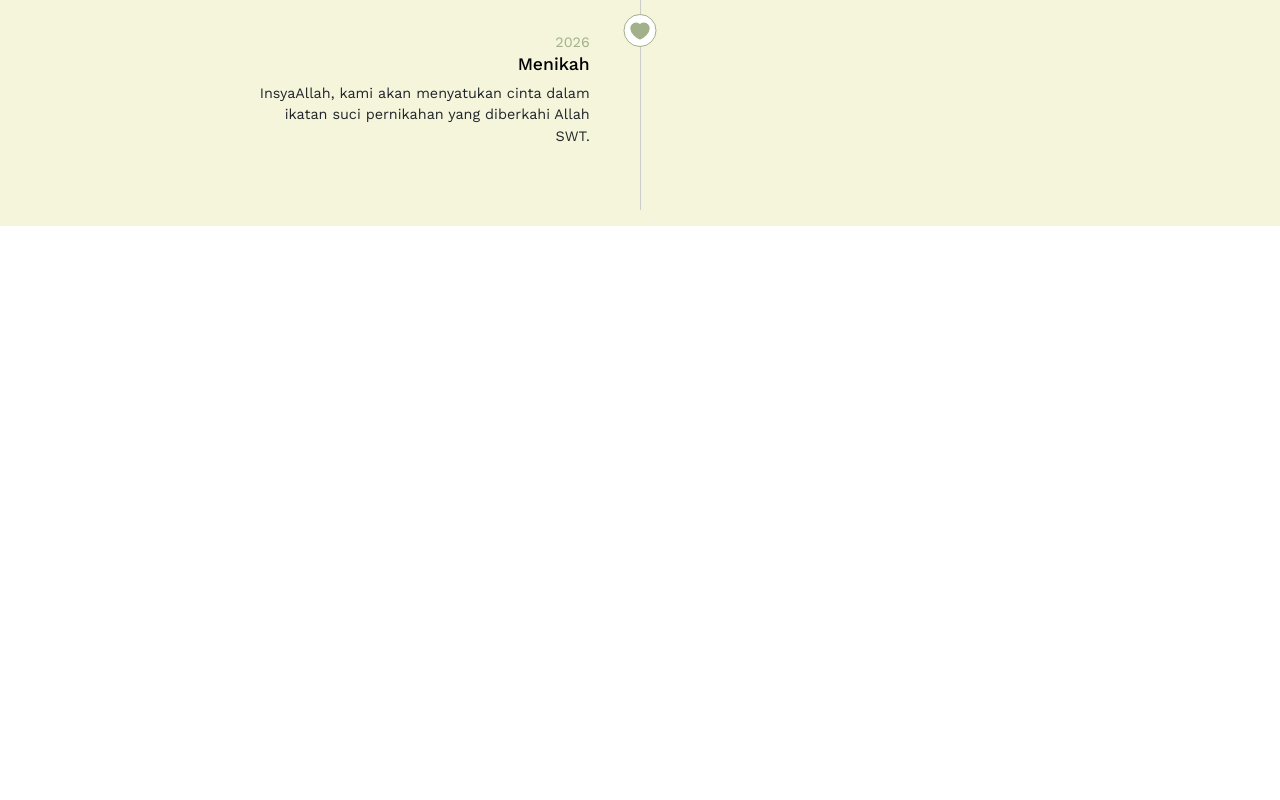
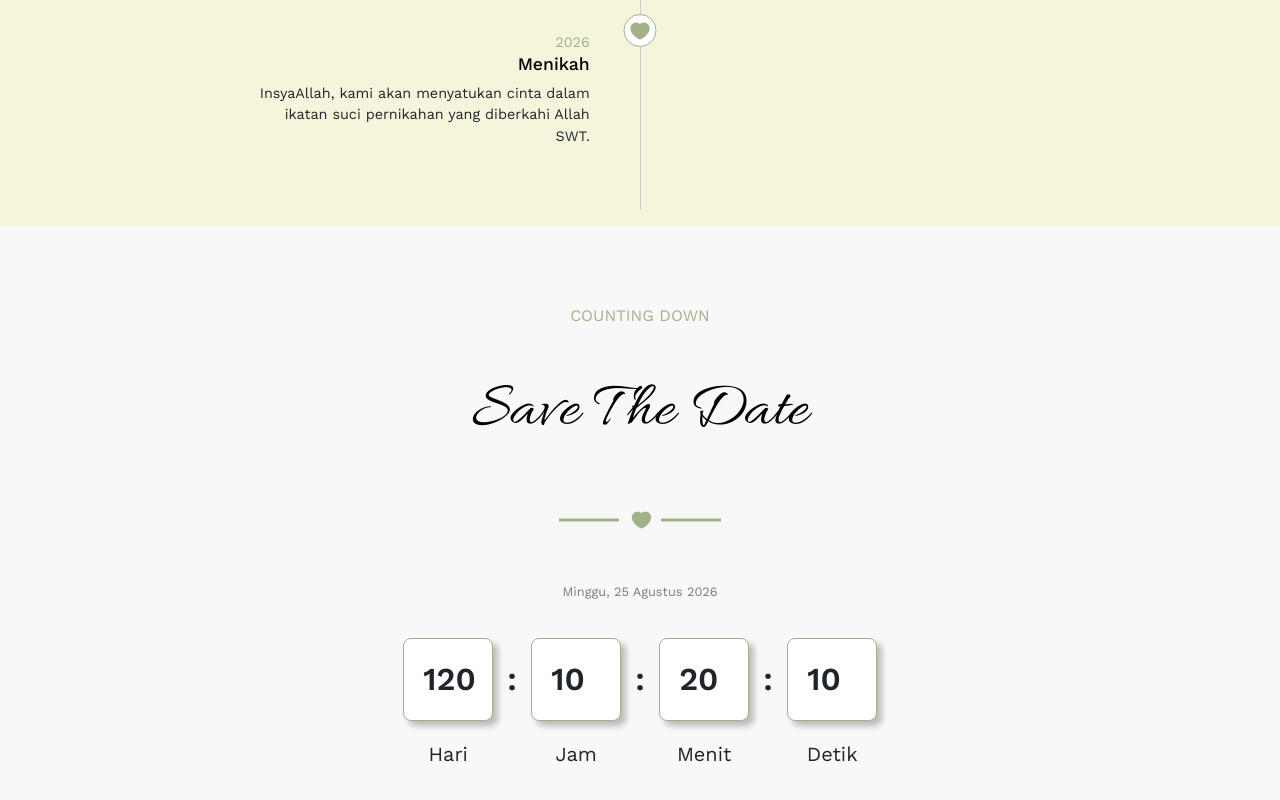
Before and after one commit to sandisyd/wedding-template-one, a Vue app: page /wedding in a window 1280 px wide. Shown: the part 3572-4372 px from the top of the page. Before the commit the page ends 3798 px from the top, so only its background shows below. Built offline with nearby package versions, Linux system fonts and the light colour scheme.

Commit message:
new section counting

```diff
--- a/src/assets/styles/style.css
+++ b/src/assets/styles/style.css
@@ -60,6 +60,7 @@ body {
   font-family: 'Work Sans', sans-serif;
   background-color: #f8f8f8;
   height: 850px;
+  width: 100%;
   text-align: center;
   padding: 2rem 10px 0 10px;
 }
@@ -439,6 +440,121 @@ body {
   margin-right: 41%;
 }
 
+/* save the date */
+.save-date {
+  background-color: #f8f8f8;
+  min-height: 100vh;
+  padding-top: 78px;
+}
+
+.save-date .title-counting {
+  text-transform: uppercase;
+  color: #a3b18a;
+  padding-bottom: 30px;
+  font-size: 1rem;
+}
+
+.save-date .title-date {
+  font-family: 'Allura', cursive;
+  font-size: 4rem;
+  color: black;
+  text-transform: capitalize;
+}
+
+.save-date .sub-date {
+  color: rgba(0, 0, 0, 0.5);
+  font-size: 0.8rem;
+}
+
+.save-date .box-hari {
+  height: 83px;
+  width: 90px;
+  border: 1px solid #a3b18a;
+  background-color: white;
+  border-radius: 8px;
+  box-shadow: 5px 5px 6px rgba(0, 0, 0, 0.25);
+  display: flex;
+  align-items: center;
+}
+
+.save-date .box-hari p {
+  font-size: 2rem;
+  font-weight: 600;
+  margin: 22px 18px 22px 19px;
+}
+
+.save-date .sub-hari {
+  width: 90px;
+  padding-top: 18px;
+  font-size: 1.25rem;
+}
+.save-date .box-jam {
+  height: 83px;
+  width: 90px;
+  border: 1px solid #a3b18a;
+  background-color: white;
+  border-radius: 8px;
+  box-shadow: 5px 5px 6px rgba(0, 0, 0, 0.25);
+  display: flex;
+  align-items: center;
+}
+
+.save-date .box-jam p {
+  font-size: 2rem;
+  font-weight: 600;
+  margin: 22px 18px 22px 19px;
+}
+
+.save-date .sub-jam {
+  width: 90px;
+  padding-top: 18px;
+  font-size: 1.25rem;
+}
+.save-date .box-menit {
+  height: 83px;
+  width: 90px;
+  border: 1px solid #a3b18a;
+  background-color: white;
+  border-radius: 8px;
+  box-shadow: 5px 5px 6px rgba(0, 0, 0, 0.25);
+  display: flex;
+  align-items: center;
+}
+
+.save-date .box-menit p {
+  font-size: 2rem;
+  font-weight: 600;
+  margin: 22px 18px 22px 19px;
+}
+
+.save-date .sub-menit {
+  width: 90px;
+  padding-top: 18px;
+  font-size: 1.25rem;
+}
+.save-date .box-detik {
+  height: 83px;
+  width: 90px;
+  border: 1px solid #a3b18a;
+  background-color: white;
+  border-radius: 8px;
+  box-shadow: 5px 5px 6px rgba(0, 0, 0, 0.25);
+  display: flex;
+  align-items: center;
+}
+
+.save-date .box-detik p {
+  font-size: 2rem;
+  font-weight: 600;
+  margin: 22px 18px 22px 19px;
+}
+
+.save-date .sub-detik {
+  width: 90px;
+  padding-top: 18px;
+  font-size: 1.25rem;
+}
+
 /* media query */
 @media (max-width: 992px) {
   .jadwal-acara .akad {
@@ -458,7 +574,7 @@ body {
   }
 }
 
-@media (max-width: 768px) {
+@media (max-width: 765px) {
   .timeline::before {
     left: 180px !important;
   }
@@ -503,6 +619,49 @@ body {
   }
 }
 
+@media (max-width: 435px) {
+  .timeline::before {
+    left: 60px !important;
+  }
+
+  .timeline li .timeline-image {
+    left: 60px !important;
+    top: 16px;
+    width: 130px;
+    height: 130px;
+  }
+
+  .timeline li .timeline-panel {
+    float: left !important;
+    text-align: left !important;
+    margin-left: 108px;
+  }
+  .timeline li .timeline-panel .timeline-body {
+    width: 196px !important;
+  }
+}
+/* @media (max-width: 375px) {
+  .timeline::before {
+    left: 60px !important;
+  }
+
+  .timeline li .timeline-image {
+    left: 60px !important;
+    top: 16px;
+    width: 130px;
+    height: 130px;
+  }
+
+  .timeline li .timeline-panel {
+    float: left !important;
+    text-align: left !important;
+    margin-left: 108px;
+  }
+  .timeline li .timeline-panel .timeline-body {
+    margin-left: 0 !important;
+  }
+} */
+
 /* animasi */
 .fade-enter-active,
 .fade-leave-active {
--- a/src/views/informasi/acara/Acara.vue
+++ b/src/views/informasi/acara/Acara.vue
@@ -1,8 +1,8 @@
 <template>
   <div class="acara">
-    <!-- <div v-if="showAnimation" class="container-flower">
+    <div v-if="showAnimation" class="container-flower">
       <span v-for="i in 20" :key="i" class="flower"> 🌸</span>
-    </div> -->
+    </div>
     <div class="row" style="margin: 0px">
       <div class="col">
         <span class="acara-title">the wedding of</span>
@@ -82,6 +82,7 @@
   <Pengantin />
   <JadwalAcara />
   <LoveStory />
+  <SaveDate />
 </template>
 
 <script setup>
@@ -89,20 +90,21 @@ import { onMounted, ref } from 'vue'
 import Pengantin from '../pengantin/Pengantin.vue'
 import JadwalAcara from './Jadwal_Acara.vue'
 import LoveStory from '../story/LoveStory.vue'
+import SaveDate from '../date/SaveDate.vue'
 
-// const showAnimation = ref(true)
+const showAnimation = ref(true)
 
-// onMounted(() => {
-//   const flowers = document.querySelectorAll('.flower')
+onMounted(() => {
+  const flowers = document.querySelectorAll('.flower')
 
-//   flowers.forEach((flower) => {
-//     const randomLeft = Math.random() * 100
-//     const randomDuration = 5 + Math.random() * 5
-//     const randomDelay = Math.random() * 5
+  flowers.forEach((flower) => {
+    const randomLeft = Math.random() * 100
+    const randomDuration = 5 + Math.random() * 5
+    const randomDelay = Math.random() * 5
 
-//     flower.style.left = `${randomLeft}` + 'vw'
-//     flower.style.animationDuration = randomDuration + 's'
-//     flower.style.animationDelay = randomDelay + 's'
-//   })
-// })
+    flower.style.left = `${randomLeft}` + 'vw'
+    flower.style.animationDuration = randomDuration + 's'
+    flower.style.animationDelay = randomDelay + 's'
+  })
+})
 </script>
--- a/src/views/informasi/date/SaveDate.vue
+++ b/src/views/informasi/date/SaveDate.vue
@@ -1,10 +1,10 @@
 <template>
   <div class="save-date">
-    <div class="container-fluid">
+    <div class="container-fluid text-center">
       <div class="row">
         <div class="col">
-          <p>counting down</p>
-          <h1>save the date</h1>
+          <p class="title-counting">counting down</p>
+          <h1 class="title-date">save the date</h1>
           <div class="row pt-5 pb-5" style="justify-content: center; align-items: center">
             <div class="col-3 pe-0" style="text-align: end">
               <svg width="60" height="12" viewBox="0 0 60 12" fill="none" style="color: #a3b18a">
@@ -27,6 +27,38 @@
               </svg>
             </div>
           </div>
+          <div class="row" style="padding-bottom: 35px">
+            <div class="col">
+              <span class="sub-date">Minggu, 25 Agustus 2026</span>
+            </div>
+          </div>
+          <div class="row" style="justify-content: center; align-items: baseline">
+            <div class="col-2" style="width: 7%; padding: 0">
+              <div class="box-hari"><p>120</p></div>
+              <div class="sub-hari">Hari</div>
+            </div>
+            <div class="col-1" style="width: 3%">
+              <span style="font-size: 2rem; font-weight: 600">:</span>
+            </div>
+            <div class="col-2" style="width: 7%; padding: 0">
+              <div class="box-jam"><p>10</p></div>
+              <div class="sub-jam">Jam</div>
+            </div>
+            <div class="col-1" style="width: 3%">
+              <span style="font-size: 2rem; font-weight: 600">:</span>
+            </div>
+            <div class="col-2" style="width: 7%; padding: 0">
+              <div class="box-menit"><p>20</p></div>
+              <div class="sub-menit">Menit</div>
+            </div>
+            <div class="col-1" style="width: 3%">
+              <span style="font-size: 2rem; font-weight: 600">:</span>
+            </div>
+            <div class="col-2" style="width: 7%; padding: 0">
+              <div class="box-detik"><p>10</p></div>
+              <div class="sub-detik">Detik</div>
+            </div>
+          </div>
         </div>
       </div>
     </div>
```
